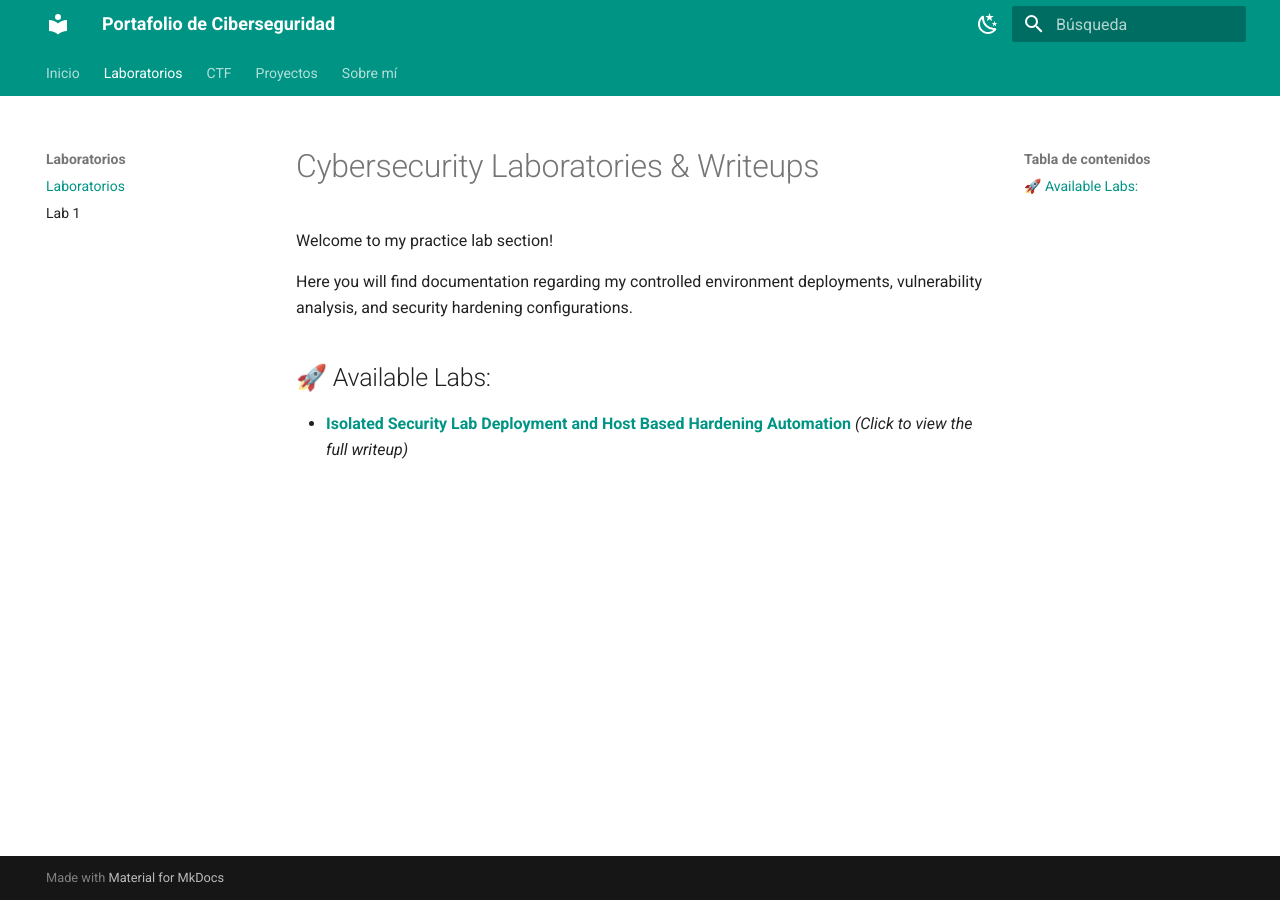
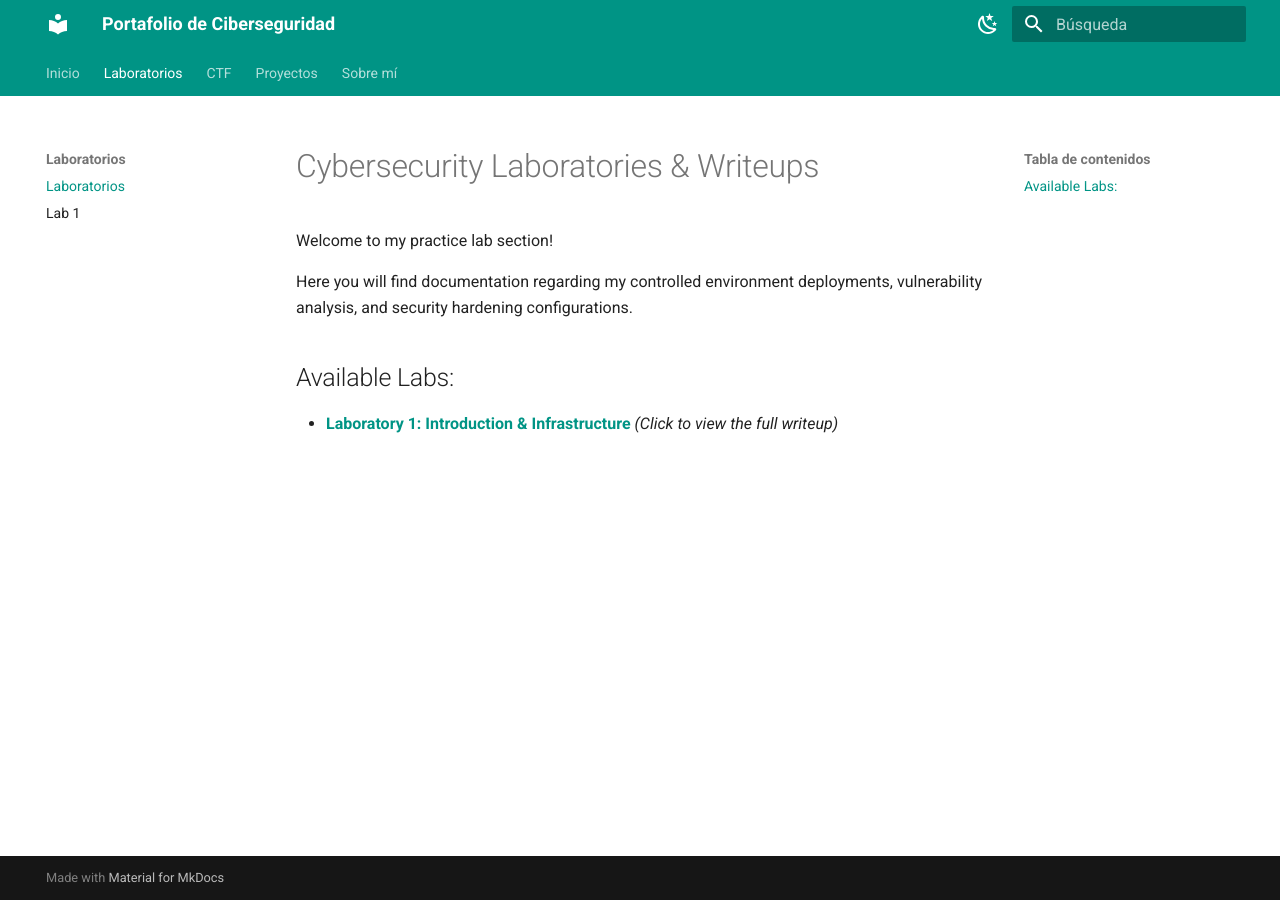
Before and after one commit to cyberton11/cyberton11.github.io, an MkDocs documentation site: the page built from docs/laboratories/index.md, in a window 1280 px wide. Built offline with MkDocs 1.6.1 and Material for MkDocs 9.7.7, drawn with Linux system fonts in a browser that asks for light colours.

Commit message:
Change #13

```diff
--- a/docs/laboratories/index.md
+++ b/docs/laboratories/index.md
@@ -8,5 +8,5 @@ Welcome to my practice lab section!
 
 Here you will find documentation regarding my controlled environment deployments, vulnerability analysis, and security hardening configurations.
 
-## 🚀 Available Labs:
--  **[Isolated Security Lab Deployment and Host Based Hardening Automation](index)** *(Click to view the full writeup)*
+## Available Labs:
+-  **[Laboratory 1: Introduction & Infrastructure](lab-01/)** *(Click to view the full writeup)*
```
